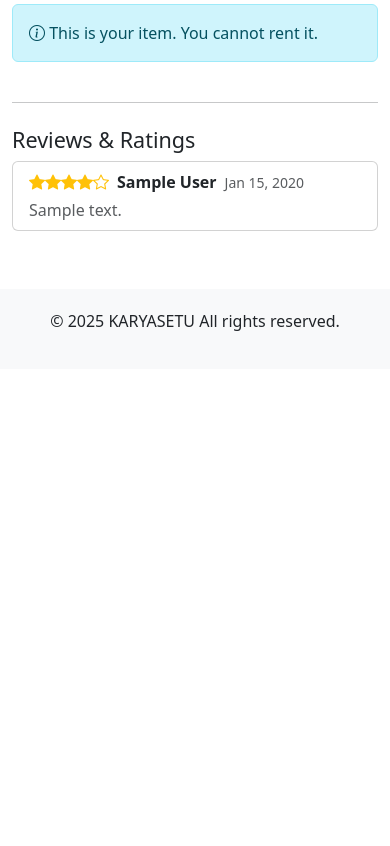
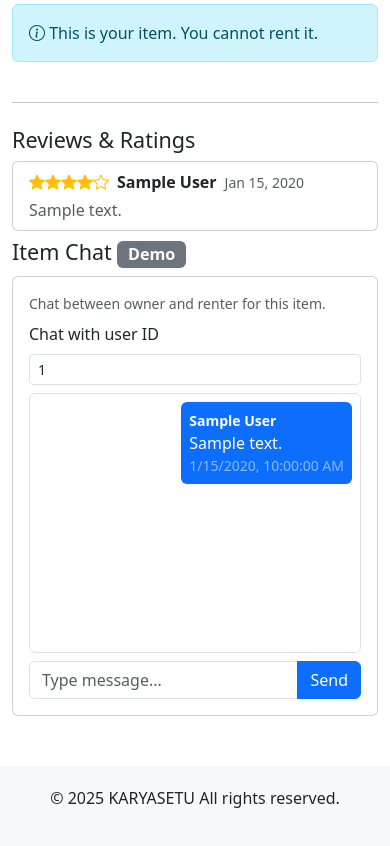
Before and after one commit to Ada-23kumar/Rentalshop, a Flask app: page /items/1 in a window 390 px wide. Shown: the part 711-1557 px from the top of the page. Before the commit the page ends 1042 px from the top, so only its background shows below. Run offline with Flask 3, Linux system fonts and the light colour scheme; a user stored in the database is signed in; tables that the repository leaves empty hold one stand-in row (values such as "Sample post"); grey boxes marked "Sample" are stand-in pictures; one stand-in notice (Sample message) is shown.

Commit message:
new feature added

```diff
--- a/app/__init__.py
+++ b/app/__init__.py
@@ -13,8 +13,9 @@ def create_app():
     upload_dir = os.path.join(basedir, 'uploads')
 
     app = Flask(__name__, template_folder=template_dir)
-    app.config['SECRET_KEY'] = 'your-secret-key-change-in-production'
-    app.config['SQLALCHEMY_DATABASE_URI'] = 'sqlite:///rental_marketplace.db'
+    app.config['SECRET_KEY'] = os.environ.get('SECRET_KEY', 'your-secret-key-change-in-production')
+    db_path = os.environ.get('DATABASE_PATH', os.path.join(basedir, 'rental_marketplace.db'))
+    app.config['SQLALCHEMY_DATABASE_URI'] = f'sqlite:///{db_path}'
     app.config['SQLALCHEMY_TRACK_MODIFICATIONS'] = False
     app.config['UPLOAD_FOLDER'] = upload_dir
     app.config['MAX_CONTENT_LENGTH'] = 16 * 1024 * 1024  # 16MB max file size
--- a/app/api.py
+++ b/app/api.py
@@ -1,7 +1,7 @@
 from flask import Blueprint, request, jsonify, send_from_directory, current_app
 from flask_login import login_required, current_user
 from app import db
-from app.models import Item, Rental, Payment, User, ItemReview
+from app.models import Item, Rental, Payment, User, ItemReview, ItemMessage
 from werkzeug.utils import secure_filename
 from datetime import datetime, date
 import os
@@ -145,6 +145,93 @@ def create_item_review(item_id):
         },
         'average_rating': item.average_rating,
         'rating_count': item.rating_count
+    }), 201
+
+
+@api_bp.route('/items/<int:item_id>/messages', methods=['GET'])
+@login_required
+def get_item_messages(item_id):
+    """Get chat messages for current user and item owner (demo mode)."""
+    item = Item.query.get_or_404(item_id)
+    if current_user.id == item.owner_id:
+        other_user_id = request.args.get('with_user_id', type=int)
+        if not other_user_id:
+            latest = ItemMessage.query.filter_by(item_id=item_id).order_by(ItemMessage.created_at.desc()).first()
+            if latest:
+                other_user_id = latest.sender_id if latest.sender_id != current_user.id else latest.receiver_id
+        if not other_user_id:
+            return jsonify({'messages': [], 'other_user_id': None}), 200
+    else:
+        other_user_id = item.owner_id
+
+    messages = ItemMessage.query.filter(
+        ItemMessage.item_id == item_id,
+        db.or_(
+            db.and_(ItemMessage.sender_id == current_user.id, ItemMessage.receiver_id == other_user_id),
+            db.and_(ItemMessage.sender_id == other_user_id, ItemMessage.receiver_id == current_user.id)
+        )
+    ).order_by(ItemMessage.created_at.asc()).all()
+
+    return jsonify({
+        'messages': [{
+            'id': m.id,
+            'item_id': m.item_id,
+            'sender_id': m.sender_id,
+            'sender_name': m.sender.full_name,
+            'receiver_id': m.receiver_id,
+            'receiver_name': m.receiver.full_name,
+            'content': m.content,
+            'created_at': m.created_at.isoformat()
+        } for m in messages],
+        'other_user_id': other_user_id
+    }), 200
+
+
+@api_bp.route('/items/<int:item_id>/messages', methods=['POST'])
+@login_required
+def create_item_message(item_id):
+    """Send chat message between owner and renter on item detail (demo mode)."""
+    item = Item.query.get_or_404(item_id)
+    data = request.get_json() or {}
+    content = (data.get('content') or '').strip()
+    if not content:
+        return jsonify({'error': 'Message content is required'}), 400
+
+    if current_user.id == item.owner_id:
+        receiver_id = data.get('receiver_id')
+        try:
+            receiver_id = int(receiver_id)
+        except (TypeError, ValueError):
+            receiver_id = None
+        if not receiver_id:
+            return jsonify({'error': 'Owner must choose a receiver'}), 400
+        receiver = User.query.get(receiver_id)
+        if not receiver or receiver.id == current_user.id:
+            return jsonify({'error': 'Invalid receiver'}), 400
+    else:
+        receiver_id = item.owner_id
+
+    message = ItemMessage(
+        item_id=item_id,
+        sender_id=current_user.id,
+        receiver_id=receiver_id,
+        content=content
+    )
+    db.session.add(message)
+    db.session.commit()
+
+    return jsonify({
+        'message': 'Message sent',
+        'chat_message': {
+            'id': message.id,
+            'item_id': message.item_id,
+            'sender_id': message.sender_id,
+            'sender_name': message.sender.full_name,
+            'receiver_id': message.receiver_id,
+            'receiver_name': message.receiver.full_name,
+            'content': message.content,
+            'created_at': message.created_at.isoformat()
+        }
     }), 201
 
 @api_bp.route('/items', methods=['POST'])
--- a/app/models.py
+++ b/app/models.py
@@ -16,6 +16,8 @@ class User(UserMixin, db.Model):
     # Relationships
     items = db.relationship('Item', backref='owner', lazy=True, cascade='all, delete-orphan')
     rentals_as_renter = db.relationship('Rental', foreign_keys='Rental.renter_id', backref='renter', lazy=True)
+    sent_messages = db.relationship('ItemMessage', foreign_keys='ItemMessage.sender_id', backref='sender', lazy=True, cascade='all, delete-orphan')
+    received_messages = db.relationship('ItemMessage', foreign_keys='ItemMessage.receiver_id', backref='receiver', lazy=True, cascade='all, delete-orphan')
 
     def set_password(self, password):
         self.password_hash = generate_password_hash(password)
@@ -41,6 +43,7 @@ class Item(db.Model):
     # Relationships
     rentals = db.relationship('Rental', backref='item', lazy=True, cascade='all, delete-orphan')
     reviews = db.relationship('ItemReview', backref='item', lazy=True, cascade='all, delete-orphan')
+    messages = db.relationship('ItemMessage', backref='item', lazy=True, cascade='all, delete-orphan')
 
     @property
     def average_rating(self):
@@ -73,6 +76,20 @@ class ItemReview(db.Model):
     def __repr__(self):
         return f'<ItemReview item={self.item_id} user={self.user_id} rating={self.rating}>'
 
+
+class ItemMessage(db.Model):
+    """Chat message between two users about a specific item."""
+    id = db.Column(db.Integer, primary_key=True)
+    item_id = db.Column(db.Integer, db.ForeignKey('item.id'), nullable=False)
+    sender_id = db.Column(db.Integer, db.ForeignKey('user.id'), nullable=False)
+    receiver_id = db.Column(db.Integer, db.ForeignKey('user.id'), nullable=False)
+    content = db.Column(db.Text, nullable=False)
+    created_at = db.Column(db.DateTime, default=datetime.utcnow, nullable=False)
+    is_read = db.Column(db.Boolean, default=False)
+
+    def __repr__(self):
+        return f'<ItemMessage item={self.item_id} from={self.sender_id} to={self.receiver_id}>'
+
 class Rental(db.Model):
     id = db.Column(db.Integer, primary_key=True)
     item_id = db.Column(db.Integer, db.ForeignKey('item.id'), nullable=False)
--- a/requirements.txt
+++ b/requirements.txt
@@ -3,3 +3,4 @@ Flask-SQLAlchemy==3.1.1
 Flask-Login==0.6.3
 Werkzeug==3.0.1
 Pillow==10.1.0
+gunicorn==21.2.0
--- a/templates/item_detail.html
+++ b/templates/item_detail.html
@@ -127,6 +127,35 @@
             {% endfor %}
         </div>
     </div>
+    <div class="col-md-4">
+        <h4>Item Chat <span class="badge bg-secondary">Demo</span></h4>
+        {% if current_user.is_authenticated %}
+        <div class="card">
+            <div class="card-body">
+                <p class="small text-muted mb-2">
+                    Chat between owner and renter for this item.
+                </p>
+                {% if current_user.id == item.owner_id %}
+                <div class="mb-2">
+                    <label class="form-label">Chat with user ID</label>
+                    <input type="number" class="form-control form-control-sm" id="chatWithUserId" placeholder="Enter renter user id">
+                </div>
+                {% endif %}
+                <div id="chatMessages" class="border rounded p-2 mb-2" style="height: 260px; overflow-y: auto;">
+                    <p class="text-muted small mb-0">No messages yet.</p>
+                </div>
+                <form id="chatForm">
+                    <div class="input-group">
+                        <input type="text" class="form-control" id="chatInput" placeholder="Type message..." required>
+                        <button class="btn btn-primary" type="submit">Send</button>
+                    </div>
+                </form>
+            </div>
+        </div>
+        {% else %}
+        <p class="text-muted">Please <a href="{{ url_for('auth.login') }}">login</a> to use chat.</p>
+        {% endif %}
+    </div>
 </div>
 
 {% endblock %}
@@ -218,6 +247,83 @@ const itemId = {{ item.id }};
             .catch(function() { alert('Failed to submit review'); });
         });
     }
+
+    const chatBox = document.getElementById('chatMessages');
+    const chatForm = document.getElementById('chatForm');
+    const chatInput = document.getElementById('chatInput');
+    const chatWithUserId = document.getElementById('chatWithUserId');
+
+    function renderMessages(messages) {
+        if (!chatBox) return;
+        if (!messages || !messages.length) {
+            chatBox.innerHTML = '<p class="text-muted small mb-0">No messages yet.</p>';
+            return;
+        }
+        chatBox.innerHTML = '';
+        messages.forEach(function(m) {
+            const mine = m.sender_id === {{ current_user.id }};
+            const wrap = document.createElement('div');
+            wrap.className = 'mb-2 d-flex ' + (mine ? 'justify-content-end' : 'justify-content-start');
+            const bubble = document.createElement('div');
+            bubble.className = 'p-2 rounded ' + (mine ? 'bg-primary text-white' : 'bg-light');
+            bubble.style.maxWidth = '85%';
+            bubble.innerHTML = '<div class="small fw-semibold">' + escapeHtml(m.sender_name) + '</div>' +
+                '<div>' + escapeHtml(m.content) + '</div>' +
+                '<div class="small ' + (mine ? 'text-white-50' : 'text-muted') + '">' + new Date(m.created_at).toLocaleString() + '</div>';
+            wrap.appendChild(bubble);
+            chatBox.appendChild(wrap);
+        });
+        chatBox.scrollTop = chatBox.scrollHeight;
+    }
+
+    function loadChat() {
+        if (!chatBox) return;
+        let url = '/api/items/' + itemId + '/messages';
+        if (chatWithUserId && chatWithUserId.value) {
+            url += '?with_user_id=' + encodeURIComponent(chatWithUserId.value);
+        }
+        fetch(url)
+            .then(function(r) { return r.json().then(function(d) { return { ok: r.ok, data: d }; }); })
+            .then(function(result) {
+                if (!result.ok) return;
+                renderMessages(result.data.messages || []);
+                if (chatWithUserId && result.data.other_user_id && !chatWithUserId.value) {
+                    chatWithUserId.value = result.data.other_user_id;
+                }
+            });
+    }
+
+    if (chatForm && chatInput) {
+        chatForm.addEventListener('submit', function(e) {
+            e.preventDefault();
+            const content = chatInput.value.trim();
+            if (!content) return;
+            const payload = { content: content };
+            if (chatWithUserId && chatWithUserId.value) {
+                payload.receiver_id = parseInt(chatWithUserId.value, 10);
+            }
+            fetch('/api/items/' + itemId + '/messages', {
+                method: 'POST',
+                headers: { 'Content-Type': 'application/json' },
+                body: JSON.stringify(payload)
+            })
+            .then(function(r) { return r.json().then(function(d) { return { ok: r.ok, data: d }; }); })
+            .then(function(result) {
+                if (!result.ok) {
+                    alert(result.data.error || 'Failed to send message');
+                    return;
+                }
+                chatInput.value = '';
+                loadChat();
+            })
+            .catch(function() { alert('Failed to send message'); });
+        });
+        if (chatWithUserId) {
+            chatWithUserId.addEventListener('change', loadChat);
+        }
+        loadChat();
+    }
+
     function escapeHtml(text) {
         var div = document.createElement('div');
         div.textContent = text;
```
Also changed, not shown: README.md, 1 other file.
